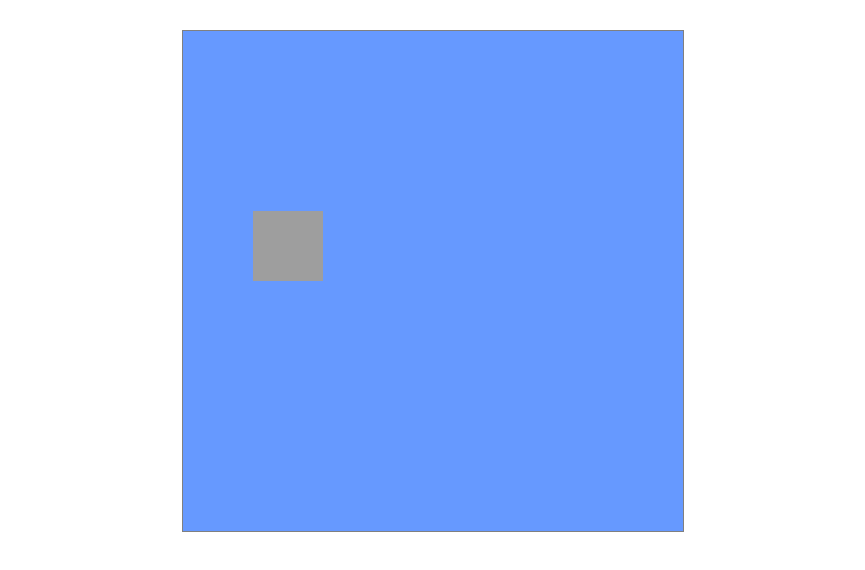
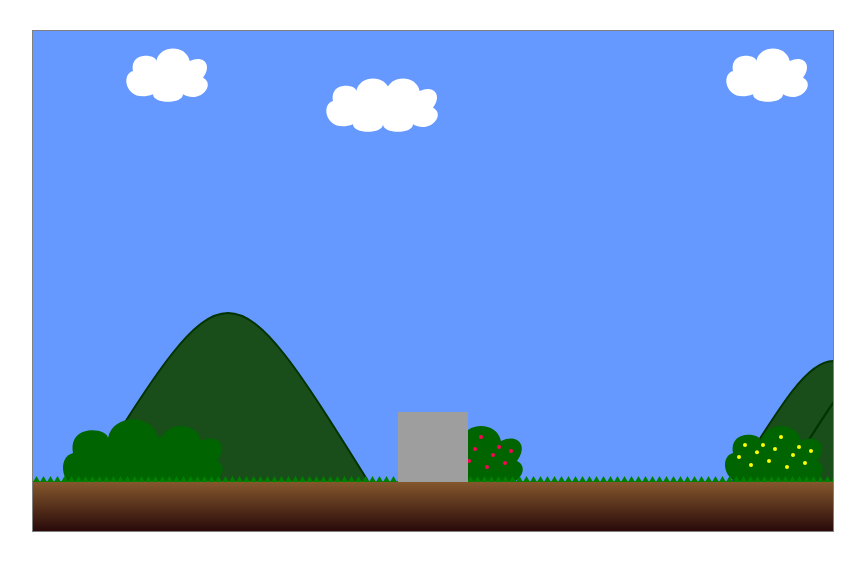
Before and after one commit to 4-Little-Ponies-of-Codecalypse/Super-Mario-Clone, a plain HTML site: page index.html in a window 1280 px wide. Shown: the whole page, without its empty margins (207-1072 px from the left). Drawn offline with Linux system fonts and the light colour scheme.

Commit message:
combined moving and backgound code

```diff
--- a/index.html
+++ b/index.html
@@ -10,11 +10,11 @@
     <title>Super Mario Clone</title>
   </head>
   <body>
-    <canvas id = 'mario' height = '500' width = '500'></canvas>
+    <canvas id = 'mario' height = '500' width = '800'></canvas>
     <div style="display:none;">
       <img id="img" src='https://tcrf.net/images/0/06/SMBCMario3UnusedFlying.png'>
     </div>
 
-    <script src='right-left.js'></script>
+    <script src='script.js'></script>
   </body>
 </html>
--- a/right-left.js
+++ /dev/null
@@ -1,98 +0,0 @@
-const canvas = document.getElementById('mario'),
-      ctx = canvas.getContext('2d'),
-      img = document.getElementById('img');
-
-var marioSize = 70,
-    x = 70,
-    y = canvas.height / 2 - marioSize,
-    dx = 4,
-    dy = -4,
-    src_x = 2,
-    src_y = 29,
-    src_w = 32,
-    src_h = 47,
-    movingLeft = false,
-    movingRight = false,
-    idle = true,
-    facingLeft = false;
-
-document.addEventListener('keydown', keyHandler, true);
-document.addEventListener('keyup', upHandler, true);
-
-function upHandler() {
-  idle = true;
-}
-
-function keyHandler(k) {
-  switch (k.keyCode) {
-    case 38:
-    case 87:
-      y += dy;
-      break;
-    case 40:
-    case 83:
-      y -= dy;
-      break;
-    case 37:
-    case 65:
-      x -= dx;
-      movingLeft = true;
-      facingLeft = true;
-      idle = false;
-      break;
-    case 39:
-    case 68:
-      x += dx;
-      movingRight = true;
-      facingLeft = false;
-      idle = false;
-      break;
-                     }
-}
-
-function drawFlippedMario() {
-  ctx.scale(-1, 1);
-  ctx.drawImage(img, src_x, src_y, src_w, src_h, -(x + marioSize), y, marioSize, marioSize);
-  ctx.scale(-1, 1);
-}
-
-function drawMario() {
-  ctx.drawImage(img, src_x, src_y, src_w, src_h, x, y, marioSize, marioSize);
-}
-
-function draw() {
-  ctx.clearRect(0, 0, canvas.width, canvas.height);
-  if (facingLeft) {
-    drawFlippedMario();
-  } else {
-    drawMario();
-  }
-
-  if (movingRight) {
-    src_x += 35;
-    if (src_x == 107) {
-      src_x = 2;
-    }
-  }
-
-  if (movingLeft) {
-    if (src_x == 2) {
-      src_x = 107;
-    } else {
-      src_x -= 35;
-    }
-  }
-
-  if (idle) {
-    src_x = 2;
-  }
-
-  movingRight = false;
-  movingLeft = false;
-  requestAnimationFrame(draw);
-}
-
-draw();
-
-// 'https://tcrf.net/images/0/06/SMBCMario3UnusedFlying.png'
-// "http://piq.codeus.net/static/media/userpics/piq_36982_400x400.png"
--- /dev/null
+++ b/script.js
@@ -0,0 +1,267 @@
+var canvas = document.getElementById("mario");
+var ctx = canvas.getContext("2d");
+var x = 0;
+
+//BACKGROUND
+
+//ground height
+var ground = 50;
+//how far the ground goes to the right
+var groundLength = 1000;
+
+var grassHeight = 5;
+var grassWidth = 7;
+
+//gradient for sea
+var sea = ctx.createLinearGradient(0,canvas.height-ground,0,canvas.height);
+sea.addColorStop(0,"#0099ff");
+sea.addColorStop(1,"#000099");
+
+//gradient for ground
+var grd = ctx.createLinearGradient(0,canvas.height-ground,0,canvas.height);
+grd.addColorStop(0,"#86592d");
+grd.addColorStop(1,"#290a0a");
+
+function drawShape(startX, startY, size, color){
+
+  ctx.beginPath();
+  ctx.moveTo(startX, startY);
+  ctx.bezierCurveTo(startX - 40 *size, startY + 10*size, startX - 20*size, startY + 100*size, startX + 60*size, startY + 70*size);
+  ctx.bezierCurveTo(startX + 60*size, startY + 100*size, startX + 150*size, startY + 100*size, startX + 150*size, startY + 70*size);
+  ctx.bezierCurveTo(startX + 200*size, startY + 100*size, startX + 250*size, startY + 40*size, startX + 210*size, startY + 20*size);
+  ctx.bezierCurveTo(startX + 240*size, startY - 20*size, startX + 210*size, startY - 50*size, startX + 170*size, startY - 30*size);
+  ctx.bezierCurveTo(startX + 160*size, startY - 80*size, startX + 80*size, startY - 80*size, startX + 70*size, startY - 30*size);
+  ctx.bezierCurveTo(startX + 70*size, startY - 50*size, startX - 10*size, startY - 60*size, startX, startY);
+  ctx.fillStyle = color;
+  ctx.fill();
+}//end of draw shape
+
+function drawShrub(w, size, berries, berriesColor){
+  drawShape(w, canvas.height-78, size, 'darkgreen');
+
+  var d = [15, -15, 35, 3, -15, 25, -5, -35, 40, 10, -10, 30, 0];
+  if(berries){
+    for(var i=1; i < 14; i++){
+    ctx.beginPath();
+    ctx.arc(w + 15 * i * size, canvas.height-80 + d[i-1] * size, 2, 0, 2*Math.PI);
+    ctx.fillStyle = berriesColor;
+    ctx.fill();
+  }
+  }
+}//end of draw shrub
+
+//arr - array with clouds coordinates(x and y)
+function drawClouds(arr){
+
+  for(var i = 0; i< arr.length; i++){
+    drawShape(arr[i][0], arr[i][1], 1/3, 'white');
+  }
+
+}//end of draw cloud
+
+function drawHill(start, size){
+  var h = canvas.height - ground;
+  ctx.beginPath();
+  ctx.moveTo(start, h);
+  ctx.bezierCurveTo(start +50 * size, h -80 * size, start+50 * size, h-80 * size, start +100 * size, h);
+  ctx.fillStyle = '#194d19';
+  ctx.fill();
+  ctx.strokeStyle = "#003300";
+  ctx.lineWidth = 2;
+  ctx.stroke();
+}// end of draw hill
+
+function drawGround(){
+
+  if(x > 300){
+    ctx.fillStyle = sea;
+    ctx.fillRect(0, canvas.height-ground +10, 0+x-300, ground);
+    ctx.fillStyle = grd;
+    ctx.fillRect(0+x-300,canvas.height-ground,canvas.width,ground);
+  }else if(x < - groundLength){
+    ctx.fillStyle = sea;
+    ctx.fillRect(canvas.width + groundLength + x, canvas.height-ground +10, canvas.width, ground);
+    ctx.fillStyle = grd;
+    ctx.fillRect(0,canvas.height-ground,canvas.width + groundLength + x,ground);
+  }else{
+    ctx.fillStyle = grd;
+    ctx.fillRect(0,canvas.height-ground,canvas.width,ground);
+  }
+}//end of draw ground
+
+function drawGrass(){
+  ctx.fillStyle = 'green';
+
+  if(x > 300){
+
+    ctx.beginPath();
+    ctx.moveTo(x-300, canvas.height - ground + 1);
+    for(var i =x-300; i < canvas.width; i += grassWidth){
+      ctx.lineTo(grassWidth/2 + i, canvas.height - ground - grassHeight);
+      ctx.lineTo(grassWidth + i, canvas.height - ground + 1);
+    }
+    ctx.fill();
+  }else if(x < - groundLength){
+    ctx.beginPath();
+    ctx.moveTo(0, canvas.height - ground + 1);
+    for(var i =0; i < canvas.width + groundLength + x - grassWidth; i += grassWidth){
+      ctx.lineTo(grassWidth/2 + i, canvas.height - ground - grassHeight);
+      ctx.lineTo(grassWidth + i, canvas.height - ground + 1);
+    }
+    ctx.fill();
+  }else{
+    ctx.beginPath();
+    ctx.moveTo(0, canvas.height - ground + 1);
+    for(var i =0; i < canvas.width; i += grassWidth){
+      ctx.lineTo(grassWidth/2 + i, canvas.height - ground - grassHeight);
+      ctx.lineTo(grassWidth + i, canvas.height - ground + 1);
+    }
+    ctx.fill();
+  }
+  /*
+  ctx.beginPath();
+  ctx.moveTo(0, canvas.height - ground + 1);
+  for(var i =0; i < canvas.width; i += grassWidth){
+    ctx.lineTo(grassWidth/2 + i, canvas.height - ground - grassHeight);
+    ctx.lineTo(grassWidth + i, canvas.height - ground + 1);
+  }
+  ctx.fill();
+  */
+}//end of draw grass
+
+function drawBackground(){
+  //ctx.clearRect(0, 0, canvas.width, canvas.height);
+  drawHill(55+x, 2.8);
+  drawHill(700+x, 2);
+  drawHill(750+x, 2.3);
+  drawHill(1300+x, 2.8);
+  drawShrub(40+x, 1/2, false);
+  drawShrub(100+x, 1/2.5, false);
+  drawShrub(400+x, 1/2.5, true, '#ff0055');
+  drawShrub(700+x, 1/2.5, true, 'yellow');
+  drawShrub(1100+x, 1/1.8, false);
+  drawShrub(1700+x, 1/2.5, true, '#ff0055');
+  drawGround();
+  drawGrass(x);
+  drawClouds([[100+x, 40], [300+x, 70], [330+x, 70], [700+x, 40], [850+x,85], [1200+x, 40], [1400+x, 70], [1430+x, 70], [1900+x, 50]]);
+  //requestAnimationFrame(draw);
+}//end of draw background
+
+window.addEventListener('keydown',this.check,false);
+
+function check(e) {
+    switch (e.keyCode) {
+        case 37: scrollRight(); break; //left key
+        case 39: scrollLeft(); break; //right key
+    }
+}
+
+//when RIGHT key is pressed
+function scrollLeft(){
+  if( x > - (groundLength + canvas.width / 2)){
+    x -= 3;
+  }
+}
+
+//when LEFT key is pressed
+function scrollRight(){
+  if(x < 300 + canvas.width / 2){
+     x += 3;
+  }
+}
+
+//MOVING MARIO
+
+var img = document.getElementById('img');
+var marioSize = 70,
+    x1 = canvas.width / 2 - marioSize / 2,
+    y = canvas.height - ground - marioSize + 1,
+    dx = 0,
+    dy = -4,
+    src_x = 2,
+    src_y = 29,
+    src_w = 32,
+    src_h = 47,
+    movingLeft = false,
+    movingRight = false,
+    idle = true,
+    facingLeft = false;
+
+document.addEventListener('keydown', keyHandler, true);
+document.addEventListener('keyup', upHandler, true);
+
+function upHandler() {
+  idle = true;
+}
+
+function keyHandler(k) {
+  switch (k.keyCode) {
+    case 38:
+    case 87:
+      y += dy;
+      break;
+    case 40:
+    case 83:
+      y -= dy;
+      break;
+    case 37:
+    case 65:
+      x1 -= dx;
+      movingLeft = true;
+      facingLeft = true;
+      idle = false;
+      break;
+    case 39:
+    case 68:
+      x1 += dx;
+      movingRight = true;
+      facingLeft = false;
+      idle = false;
+      break;
+                     }
+}
+
+function drawFlippedMario() {
+  ctx.scale(-1, 1);
+  ctx.drawImage(img, src_x, src_y, src_w, src_h, -(x1 + marioSize), y, marioSize, marioSize);
+  ctx.scale(-1, 1);
+}
+
+function drawMario() {
+  ctx.drawImage(img, src_x, src_y, src_w, src_h, x1, y, marioSize, marioSize);
+}
+
+function draw() {
+  ctx.clearRect(0, 0, canvas.width, canvas.height);
+  drawBackground()
+  if (facingLeft) {
+    drawFlippedMario();
+  } else {
+    drawMario();
+  }
+
+  if (movingRight) {
+    src_x += 35;
+    if (src_x == 107) {
+      src_x = 2;
+    }
+  }
+
+  if (movingLeft) {
+    if (src_x == 2) {
+      src_x = 107;
+    } else {
+      src_x -= 35;
+    }
+  }
+
+  if (idle) {
+    src_x = 2;
+  }
+
+  movingRight = false;
+  movingLeft = false;
+  requestAnimationFrame(draw);
+}
+
+draw();
```
